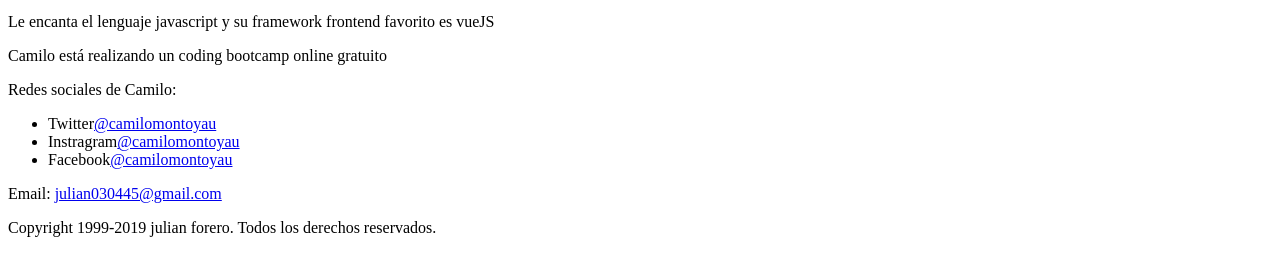
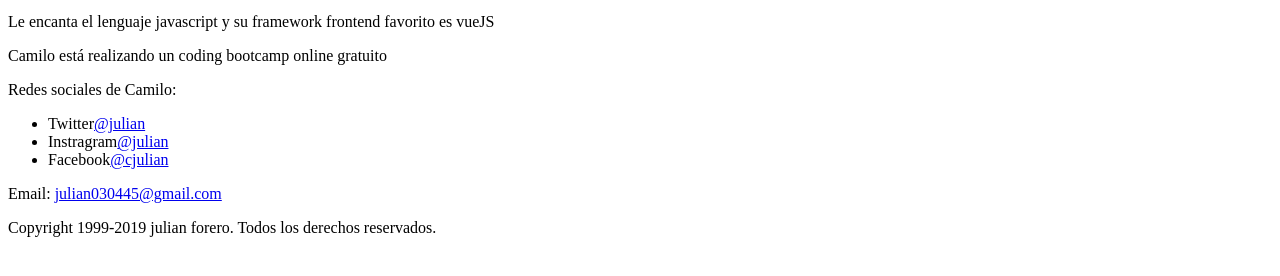
Before and after one commit to julian03843/programacionWeb, a plain HTML site: page udemyWeb/practicaUdemy.html in a window 1280 px wide. Shown: the part 406-682 px from the top of the page. Drawn offline with Linux system fonts and the light colour scheme.

Commit message:
confirmado

```diff
--- a/udemyWeb/practicaUdemy.html
+++ b/udemyWeb/practicaUdemy.html
@@ -1,11 +1,13 @@
 <!DOCTYPE html>
 <html lang="en">
+
 <head>
   <meta charset="UTF-8">
   <meta name="viewport" content="width=device-width, initial-scale=1.0">
   <meta http-equiv="X-UA-Compatible" content="ie=edge">
   <title>Document</title>
 </head>
+
 <body>
   <ul>
     <li>
@@ -20,10 +22,15 @@
   </main>
   <header>
     <h3>Acerca de mi:</h3>
-  <p>Soy desarrollador de software, me gradué de ingeniería de sistemas hace algunos años, llevo trabajando como desarrollador desde el 2006, pero la primera vez que hice código, fue en 1999 cuando estaba en octavo grado, es decir hace 20 años que programo</p>
+    <p>Soy desarrollador de software, me gradué de ingeniería de sistemas hace algunos años, llevo trabajando como
+      desarrollador desde el 2006, pero la primera vez que hice código, fue en 1999 cuando estaba en octavo grado, es
+      decir hace 20 años que programo
+    </p>
   </header>
- <a  target="_blank" href="https://github.com/camilomontoyau/bootcamp-hablemos-de-programacion/blob/master/html/leccion11.md">
-    <img width="100"   src="https://televisa.brightspotcdn.com/dims4/default/3bcfae5/2147483647/strip/true/crop/1080x811+0+0/resize/818x614!/quality/90/?url=https%3A%2F%2Ftelevisa-brightspot.s3.amazonaws.com%2Fapi%2Fe5%2F44%2F0504f4b445338fde124e432f3e3a%2Fbella.poarch_47690711_192354875056461_377287431715111599_n.jpg" />
+  <a target="_blank"
+    href="https://github.com/camilomontoyau/bootcamp-hablemos-de-programacion/blob/master/html/leccion11.md">
+    <img width="100"
+      src="https://televisa.brightspotcdn.com/dims4/default/3bcfae5/2147483647/strip/true/crop/1080x811+0+0/resize/818x614!/quality/90/?url=https%3A%2F%2Ftelevisa-brightspot.s3.amazonaws.com%2Fapi%2Fe5%2F44%2F0504f4b445338fde124e432f3e3a%2Fbella.poarch_47690711_192354875056461_377287431715111599_n.jpg" />
 
   </a>
   <header>
@@ -37,9 +44,9 @@
   <footer>
     Redes sociales de Camilo:
     <ul>
-      <li>Twitter<a href="https://twitter.com/camilomontoyau">@camilomontoyau</a></li>
-      <li>Instragram<a href="https://instagram.com/camilomontoyau">@camilomontoyau</a></li>
-      <li>Facebook<a href="https://facebook.com/camilomontoyau">@camilomontoyau</a></li>
+      <li>Twitter<a href="https://twitter.com/camilomontoyau">@julian</a></li>
+      <li>Instragram<a href="https://instagram.com/camilomontoyau">@julian</a></li>
+      <li>Facebook<a href="https://facebook.com/camilomontoyau">@cjulian</a></li>
     </ul>
 
     <p>
@@ -53,4 +60,5 @@
     </p>
   </footer>
 </body>
+
 </html>
```
Lines whose indentation alone changed are shown as unchanged.
